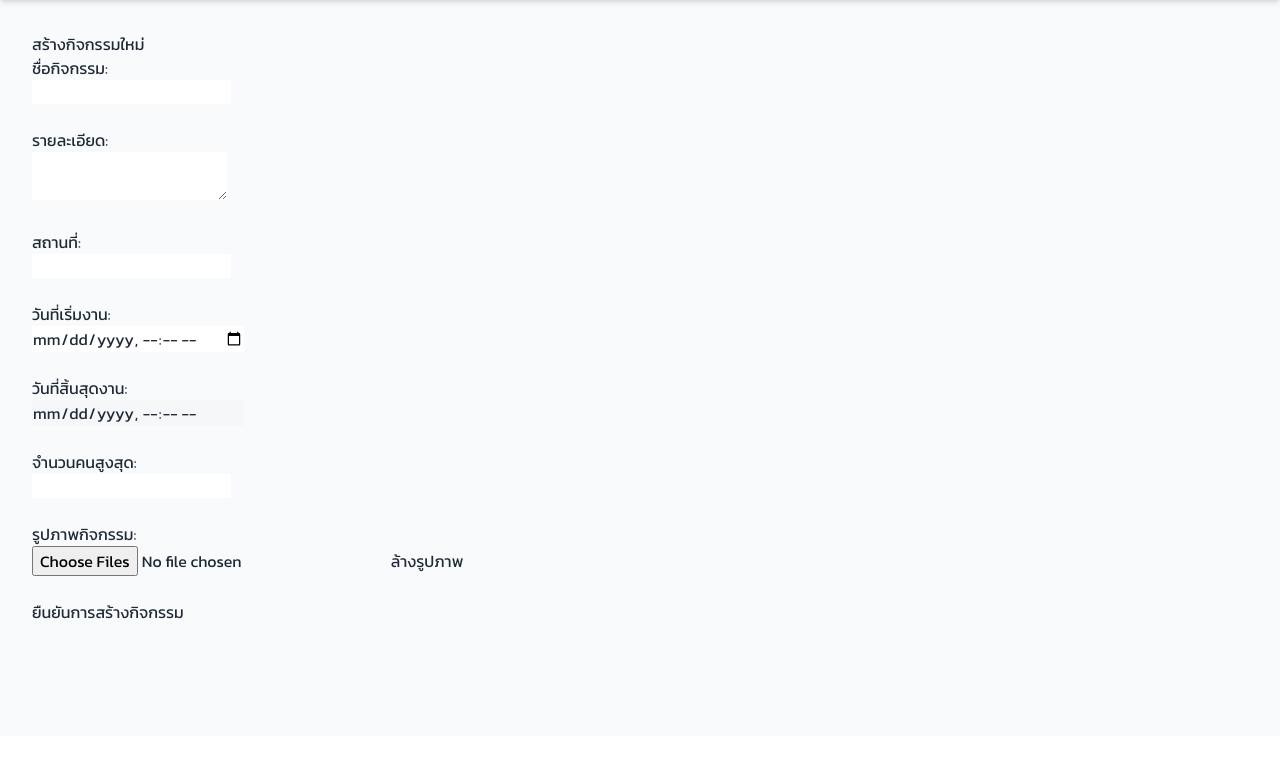
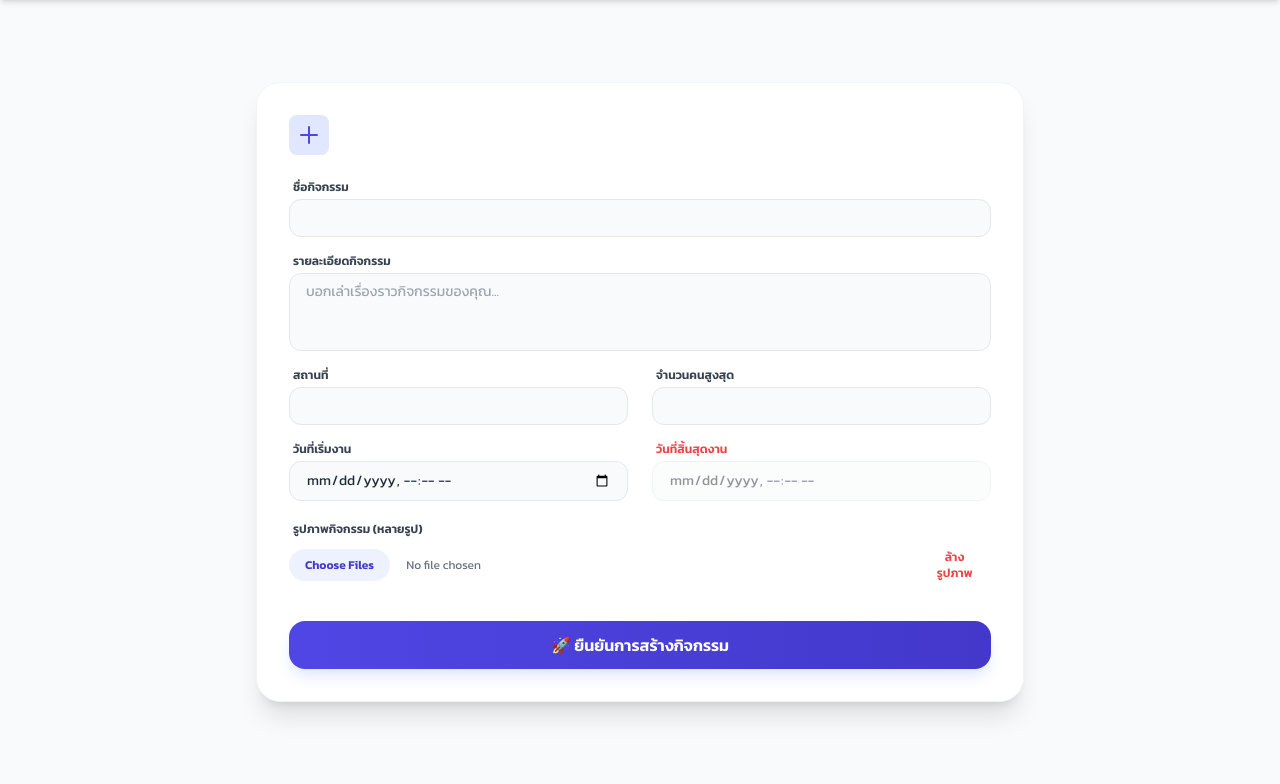
Before and after one commit to CallMeSova/event_system, a PHP site: page /create_event in a window 1280 px wide. Shown: the part 64-848 px from the top of the page. Before the commit the page ends 683 px from the top, so only its background shows below. Run offline with PHP 8.4, Linux system fonts and the light colour scheme; data that the repository does not hold is empty; some libraries are stand-ins or nearby versions.

Commit message:
Update create_event.php

```diff
--- a/templates/create_event.php
+++ b/templates/create_event.php
@@ -1,48 +1,78 @@
 <?php include 'head.php'; ?>
-<h1>สร้างกิจกรรมใหม่</h1>
 
-<section>
-    <form action="" method="POST" enctype="multipart/form-data">
-        <div>
-            <label>ชื่อกิจกรรม:</label><br>
-            <input type="text" name="event_name" required>
-        </div><br>
+<div class="min-h-[calc(100vh-80px)] flex items-center justify-center p-4">
+    <div class="max-w-3xl w-full bg-white rounded-3xl shadow-xl border border-gray-100 p-6 md:p-8">
 
-        <div>
-            <label>รายละเอียด:</label><br>
-            <textarea name="description"></textarea>
-        </div><br>
+        <div class="flex items-center space-x-3 mb-6">
+            <div class="p-2 bg-indigo-100 rounded-lg text-indigo-600">
+                <svg class="w-6 h-6" fill="none" stroke="currentColor" viewBox="0 0 24 24">
+                    <path stroke-linecap="round" stroke-linejoin="round" stroke-width="2" d="M12 4v16m8-8H4" />
+                </svg>
+            </div>
+            <h1 class="text-2xl font-extrabold text-gray-900"><?php echo $title; ?></h1>
+        </div>
 
-        <div>
-            <label>สถานที่:</label><br>
-            <input type="text" name="location" required>
-        </div><br>
+        <form action="" method="POST" enctype="multipart/form-data" class="grid grid-cols-1 md:grid-cols-2 gap-x-6 gap-y-4">
 
-        <div>
-            <label>วันที่เริ่มงาน:</label><br>
-            <input type="datetime-local" name="start_date" id="startDate" required>
-        </div><br>
+            <div class="md:col-span-2">
+                <label class="block text-xs font-bold text-gray-700 mb-1 ml-1">ชื่อกิจกรรม</label>
+                <input type="text" name="event_name" required
+                    class="block w-full px-4 py-2 bg-gray-50 border border-gray-200 rounded-xl text-sm focus:bg-white focus:ring-2 focus:ring-indigo-100 outline-none transition-all">
+            </div>
 
-        <div>
-            <label>วันที่สิ้นสุดงาน:</label><br>
-            <input type="datetime-local" name="end_date" id="endDate" required disabled>
-            <p id="date-error" style="color: red;"></p>
-        </div><br>
+            <div class="md:col-span-2">
+                <label class="block text-xs font-bold text-gray-700 mb-1 ml-1">รายละเอียดกิจกรรม</label>
+                <textarea name="description" rows="3"
+                    class="block w-full px-4 py-2 bg-gray-50 border border-gray-200 rounded-xl text-sm focus:bg-white focus:ring-2 focus:ring-indigo-100 outline-none transition-all resize-none"
+                    placeholder="บอกเล่าเรื่องราวกิจกรรมของคุณ..."></textarea>
+            </div>
 
-        <div>
-            <label>จำนวนคนสูงสุด:</label><br>
-            <input type="number" name="max_people" min="1" required>
-        </div><br>
+            <div class="md:col-span-1">
+                <label class="block text-xs font-bold text-gray-700 mb-1 ml-1">สถานที่</label>
+                <input type="text" name="location" required
+                    class="block w-full px-4 py-2 bg-gray-50 border border-gray-200 rounded-xl text-sm focus:bg-white focus:ring-2 focus:ring-indigo-100 outline-none transition-all">
+            </div>
 
-        <div>
-            <label>รูปภาพกิจกรรม:</label><br>
-            <input type="file" name="images[]" id="imageInput" accept="image/*" multiple>
-            <button type="button" onclick="clearImages()">ล้างรูปภาพ</button>
-        </div><br>
+            <div class="md:col-span-1">
+                <label class="block text-xs font-bold text-gray-700 mb-1 ml-1">จำนวนคนสูงสุด</label>
+                <input type="number" name="max_people" min="1" required
+                    class="block w-full px-4 py-2 bg-gray-50 border border-gray-200 rounded-xl text-sm focus:bg-white focus:ring-2 focus:ring-indigo-100 outline-none transition-all">
+            </div>
 
-        <button type="submit">ยืนยันการสร้างกิจกรรม</button>
-    </form>
-</section>
+            <div>
+                <label class="block text-xs font-bold text-gray-700 mb-1 ml-1">วันที่เริ่มงาน</label>
+                <input type="datetime-local" name="start_date" id="startDate" required
+                    class="block w-full px-4 py-2 bg-gray-50 border border-gray-200 rounded-xl text-sm focus:bg-white outline-none transition-all">
+            </div>
+
+            <div>
+                <label class="block text-xs font-bold text-gray-700 mb-1 ml-1 text-red-500">วันที่สิ้นสุดงาน</label>
+                <input type="datetime-local" name="end_date" id="endDate" required disabled
+                    class="block w-full px-4 py-2 bg-gray-50 border border-gray-200 rounded-xl text-sm disabled:opacity-50 disabled:cursor-not-allowed outline-none transition-all">
+                <p id="date-error" class="text-[10px] text-red-500 mt-1"></p>
+            </div>
+
+            <div class="md:col-span-2">
+                <label class="block text-xs font-bold text-gray-700 mb-1 ml-1">รูปภาพกิจกรรม (หลายรูป)</label>
+                <div class="flex items-center gap-2">
+                    <input type="file" name="images[]" id="imageInput" accept="image/*" multiple
+                        class="block w-full text-xs text-gray-500 file:mr-4 file:py-2 file:px-4 file:rounded-full file:border-0 file:text-xs file:font-semibold file:bg-indigo-50 file:text-indigo-700 hover:file:bg-indigo-100 cursor-pointer">
+                    <button type="button" onclick="clearImages()"
+                        class="px-3 py-2 text-xs font-bold text-red-500 hover:bg-red-50 rounded-lg transition-colors">
+                        ล้างรูปภาพ
+                    </button>
+                </div>
+            </div>
+
+            <div class="md:col-span-2 mt-4">
+                <button type="submit"
+                    class="w-full bg-gradient-to-r from-indigo-600 to-indigo-700 text-white font-bold py-3 rounded-2xl shadow-lg shadow-indigo-100 transition-all hover:scale-[1.01] active:scale-[0.98]">
+                    🚀 ยืนยันการสร้างกิจกรรม
+                </button>
+            </div>
+        </form>
+    </div>
+</div>
 
 <script src="/js/create_event.js"></script>
 <?php include 'footer.php'; ?>
```
